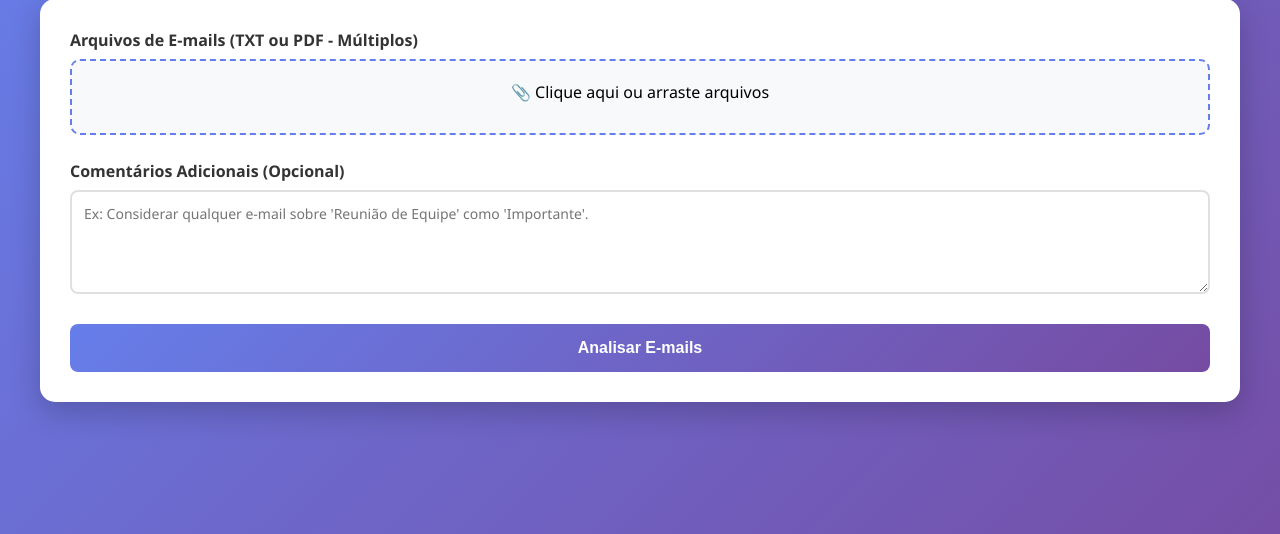
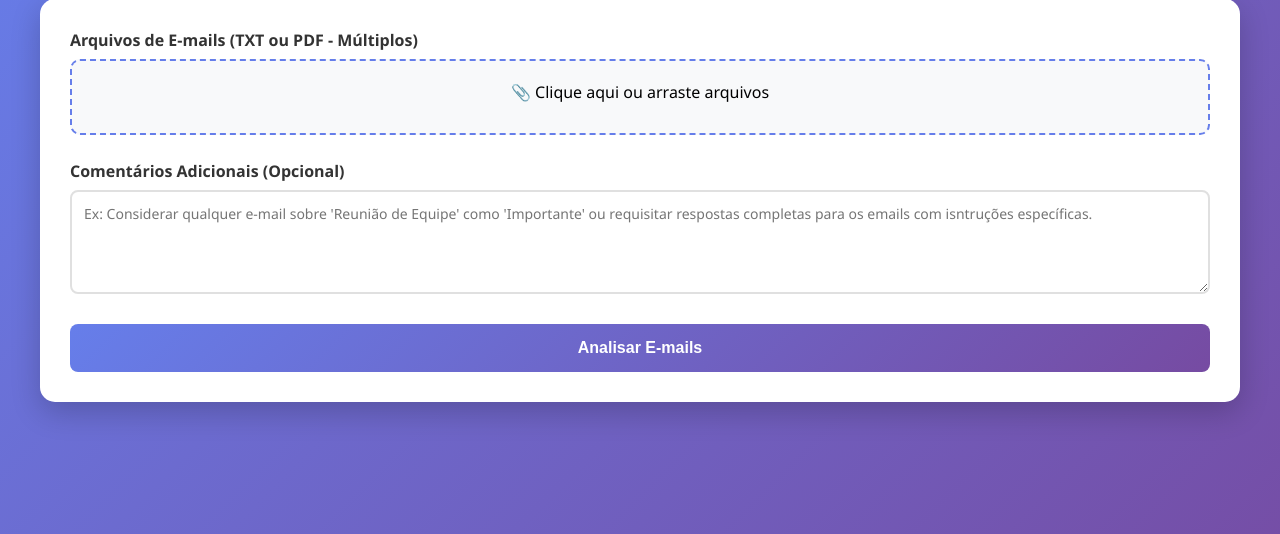
Before and after one commit to arthurhdr/classificador-de-emails, a Flask app: page / in a window 1280 px wide. Shown: the part 138-672 px from the top of the page. Run offline with Flask 3, Linux system fonts and the light colour scheme.

Commit message:
Adição de conteúdo omitido

```diff
--- a/templates/index.html
+++ b/templates/index.html
@@ -27,7 +27,7 @@
 
             <div class="upload-section">
                 <label>Comentários Adicionais (Opcional)</label>
-                <textarea id="comments" name="comentarios" rows="4" placeholder="Ex: Considerar qualquer e-mail sobre 'Reunião de Equipe' como 'Importante'."></textarea>
+                <textarea id="comments" name="comentarios" rows="4" placeholder="Ex: Considerar qualquer e-mail sobre 'Reunião de Equipe' como 'Importante' ou requisitar respostas completas para os emails com isntruções específicas."></textarea>
             </div>
 
             <button class="btn" id="analyzeBtn" type="button">Analisar E-mails</button>
```
Also changed, not shown: README.md.
